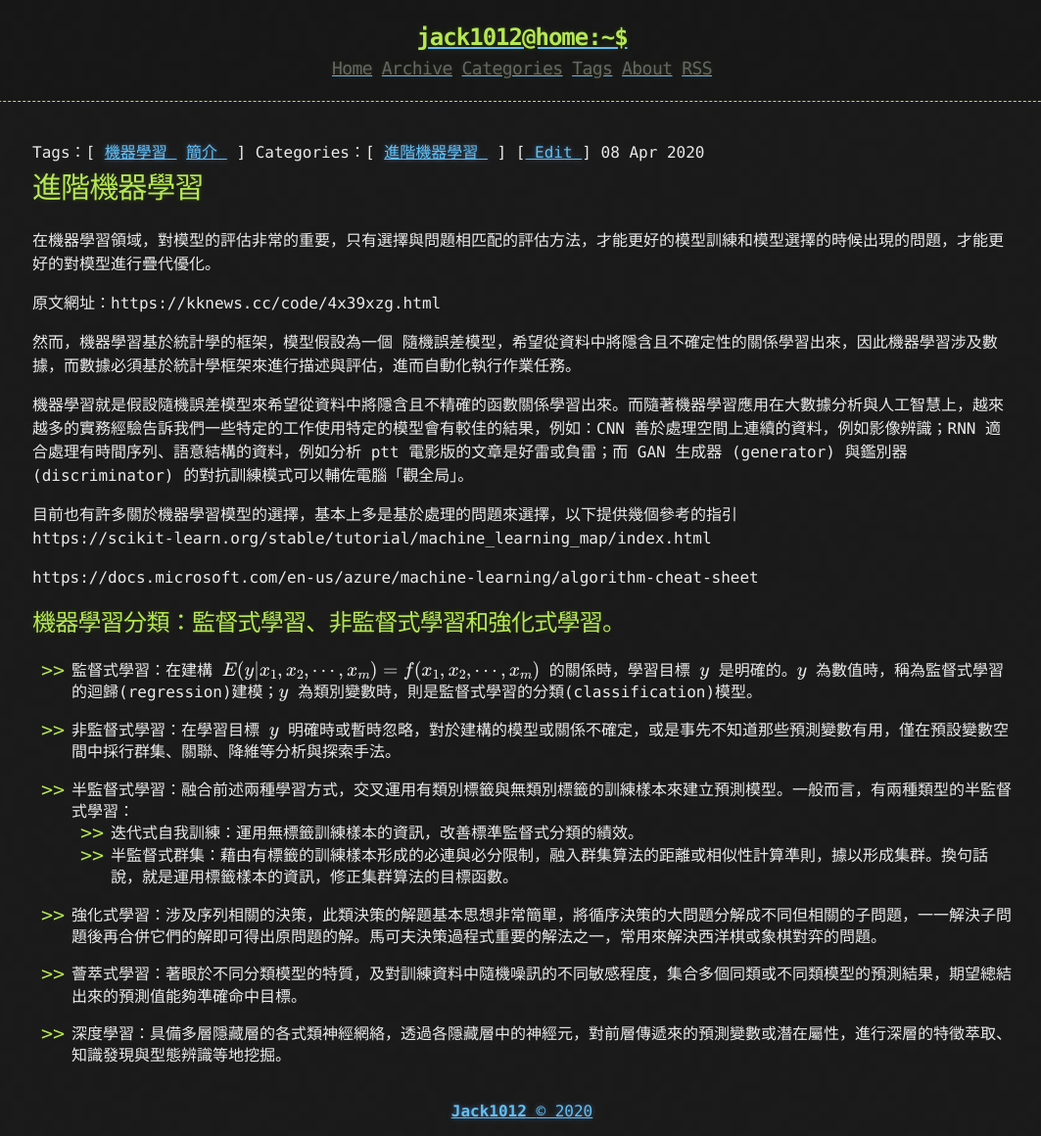
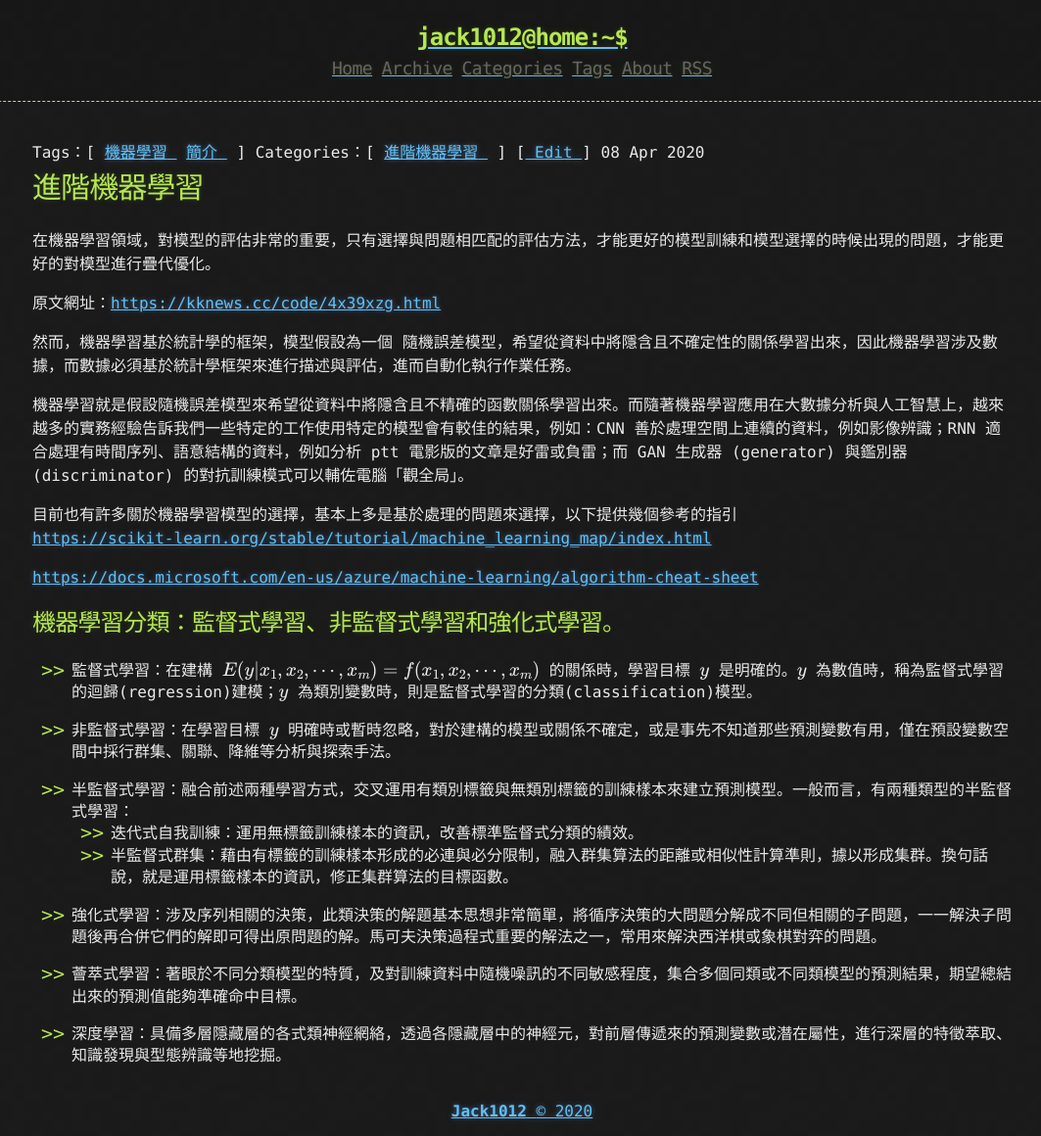
Before and after one commit to jack1012/jack1012.github.io, a Jekyll site: the page built from _posts/2020-04-08-進階機器學習.md, in a window 1280 px wide. Shown: the whole page at 98% size, without its empty margins (107-1170 px from the left). Built offline with Jekyll 4.4.1, drawn with Linux system fonts in a browser that asks for light colours; formulas are drawn with MathJax 3; some of the changed lines change nothing that is shown.

Commit message:
Update 2020-04-08-進階機器學習.md

```diff
--- a/_posts/2020-04-08-進階機器學習.md
+++ b/_posts/2020-04-08-進階機器學習.md
@@ -9,16 +9,16 @@ tags        : [機器學習,簡介]
 # 進階機器學習
 在機器學習領域，對模型的評估非常的重要，只有選擇與問題相匹配的評估方法，才能更好的模型訓練和模型選擇的時候出現的問題，才能更好的對模型進行疊代優化。
 
-原文網址：https://kknews.cc/code/4x39xzg.html
+原文網址：<https://kknews.cc/code/4x39xzg.html>
 
 然而，機器學習基於統計學的框架，模型假設為一個 隨機誤差模型，希望從資料中將隱含且不確定性的關係學習出來，因此機器學習涉及數據，而數據必須基於統計學框架來進行描述與評估，進而自動化執行作業任務。
 
 機器學習就是假設隨機誤差模型來希望從資料中將隱含且不精確的函數關係學習出來。而隨著機器學習應用在大數據分析與人工智慧上，越來越多的實務經驗告訴我們一些特定的工作使用特定的模型會有較佳的結果，例如：CNN 善於處理空間上連續的資料，例如影像辨識；RNN 適合處理有時間序列、語意結構的資料，例如分析 ptt 電影版的文章是好雷或負雷；而 GAN 生成器 (generator) 與鑑別器 (discriminator) 的對抗訓練模式可以輔佐電腦「觀全局」。
 
 目前也有許多關於機器學習模型的選擇，基本上多是基於處理的問題來選擇，以下提供幾個參考的指引
-https://scikit-learn.org/stable/tutorial/machine_learning_map/index.html
+<https://scikit-learn.org/stable/tutorial/machine_learning_map/index.html>
 
-https://docs.microsoft.com/en-us/azure/machine-learning/algorithm-cheat-sheet
+<https://docs.microsoft.com/en-us/azure/machine-learning/algorithm-cheat-sheet>
 
 ## 機器學習分類：監督式學習、非監督式學習和強化式學習。
 
```
